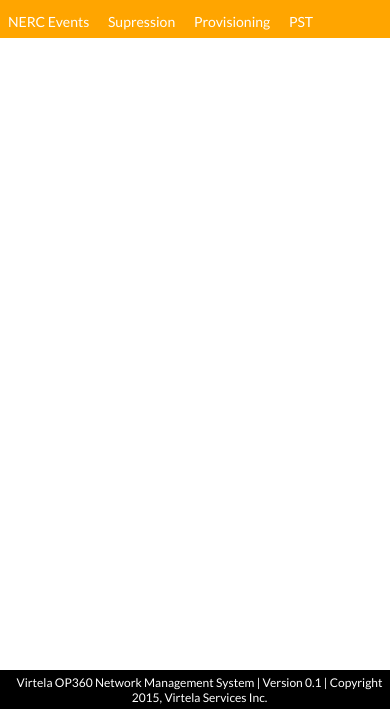
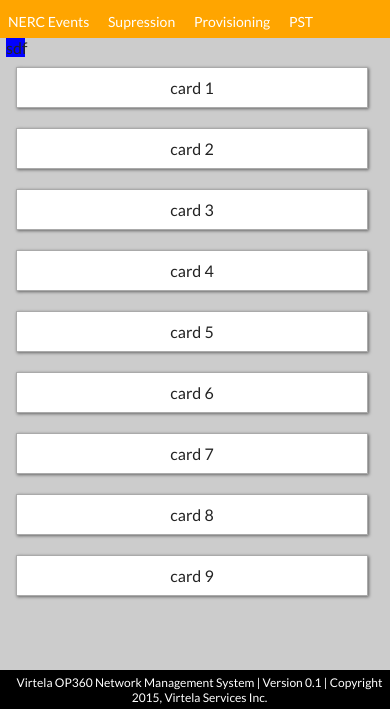
Before and after one commit to jctransfi/ops360ui, a website: page public/index.html in a window 390 px wide. Shown: the part 144-853 px from the top of the page. Drawn offline with nearby package versions, Linux system fonts and the light colour scheme; some packages are replaced by stand-ins of ours; a script that the page names is missing.

Commit message:
Initial card ui system
Responsive card ui. Will add proper color schemes later.

```diff
--- a/public/css/main.css
+++ b/public/css/main.css
@@ -107,6 +107,7 @@ html, body {
 
 body {
     overflow-x: hidden;
+    background: #ccc;
 }
 
 .header {
@@ -165,6 +166,25 @@ body {
     text-align: center;
     font-size: 0.750em;
     padding: 0.375em;
+}
+
+.sidebar {
+    width: 5%;
+    background-color: blue;
+    height: 100%;
+}
+
+.cardui {
+    /*float: left;*/
+}
+
+.card {
+    border: 1px solid #aaa;
+    background-color: #fff;
+    box-shadow: 1px 1px 3px #666;
+    margin: 10px 0;
+    padding: 10px 0;
+    display: block;
 }
 
 .nav-icon {
@@ -234,6 +254,8 @@ body {
 
 .app {
     /*padding: 10px;*/
+    padding-left: 6px;
+    padding-right: 12px;
 }
 
 .padme {
--- a/public/index.html
+++ b/public/index.html
@@ -17,7 +17,7 @@
         <link rel="stylesheet" href="css/bootstrap.css">
         <link rel="stylesheet" href="css/flexiblegs.css">
         <link rel="stylesheet" href="css/angular-busy.css">
-        <script src="js/vendor/modernizr-2.8.3.min.js"></script>
+    <!--<script src="js/vendor/modernizr-2.8.3.min.js"></script>-->
     </head>
     <body ng-controller="paController">
         <!--[if lt IE 8]>
@@ -48,8 +48,36 @@
                 <div class="nav-icon"><a href="#contact">PST</a></div>
             </div>
             <div class="app" ng-view>
-                <div class="sidebar"></div>
-                <div class="wrap gutter-10-xs gutter-out-xs"></div>
+                <div class="sidebar">sdf</div>
+                <div class="cardui wrap gutter-5-xl gutter-10-xs gutter-out-xs">
+                    <div class="xl-2-8 lg-4-8 md-3-6 sm-2-4 xs-1-1">
+                        <div class="card">card 1</div>
+                    </div>
+                    <div class="xl-2-8 lg-4-8 md-3-6 sm-2-4 xs-1-1">
+                        <div class="card">card 2</div>
+                    </div>
+                    <div class="xl-2-8 lg-4-8 md-3-6 sm-2-4 xs-1-1">
+                        <div class="card">card 3</div>
+                    </div>
+                    <div class="xl-2-8 lg-4-8 md-3-6 sm-2-4 xs-1-1">
+                        <div class="card">card 4</div>
+                    </div>
+                    <div class="xl-4-8 lg-1-1 md-1-1 sm-1-1 xs-1-1">
+                        <div class="card">card 5</div>
+                    </div>
+                    <div class="xl-4-8 lg-1-1 md-1-1 sm-1-1 xs-1-1">
+                        <div class="card">card 6</div>
+                    </div>
+                    <div class="xl-3-8 lg-1-1 md-1-1 sm-1-1 xs-1-1">
+                        <div class="card">card 7</div>
+                    </div>
+                    <div class="xl-4-8 lg-1-1 md-1-1 sm-1-1 xs-1-1">
+                        <div class="card">card 8</div>
+                    </div>
+                    <div class="xl-1-8 lg-1-1 md-1-1 sm-1-1 xs-1-1">
+                        <div class="card">card 9</div>
+                    </div>
+                </div>
             </div>
             <div class="push"></div>
         </div>
```
Also changed, not shown: server.js (+33 -0 lines).
